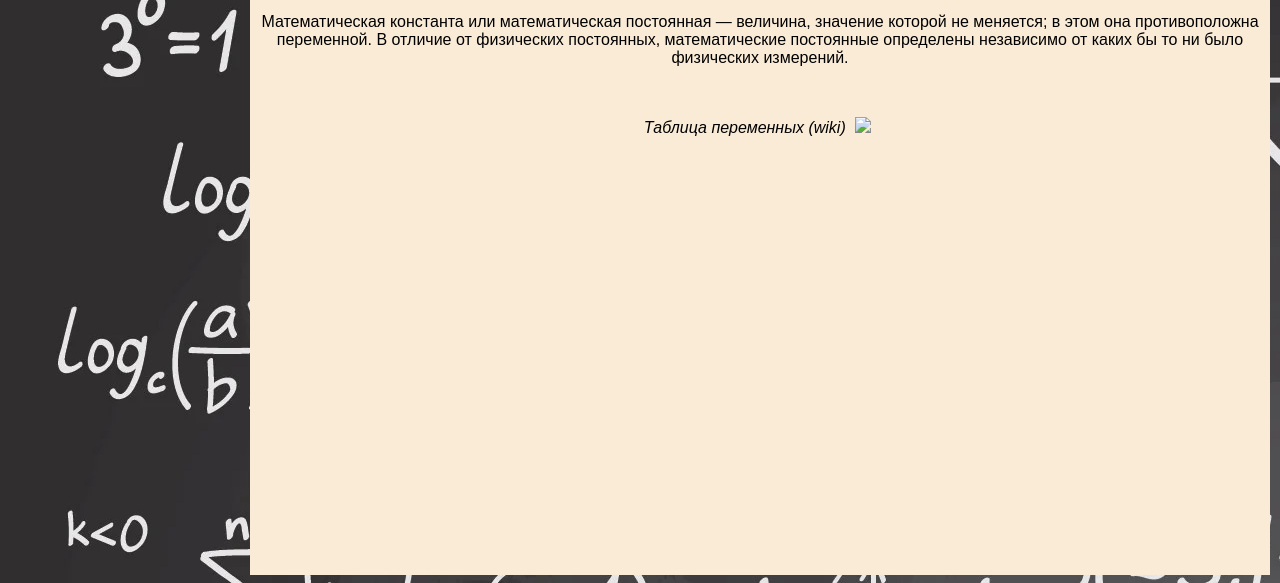
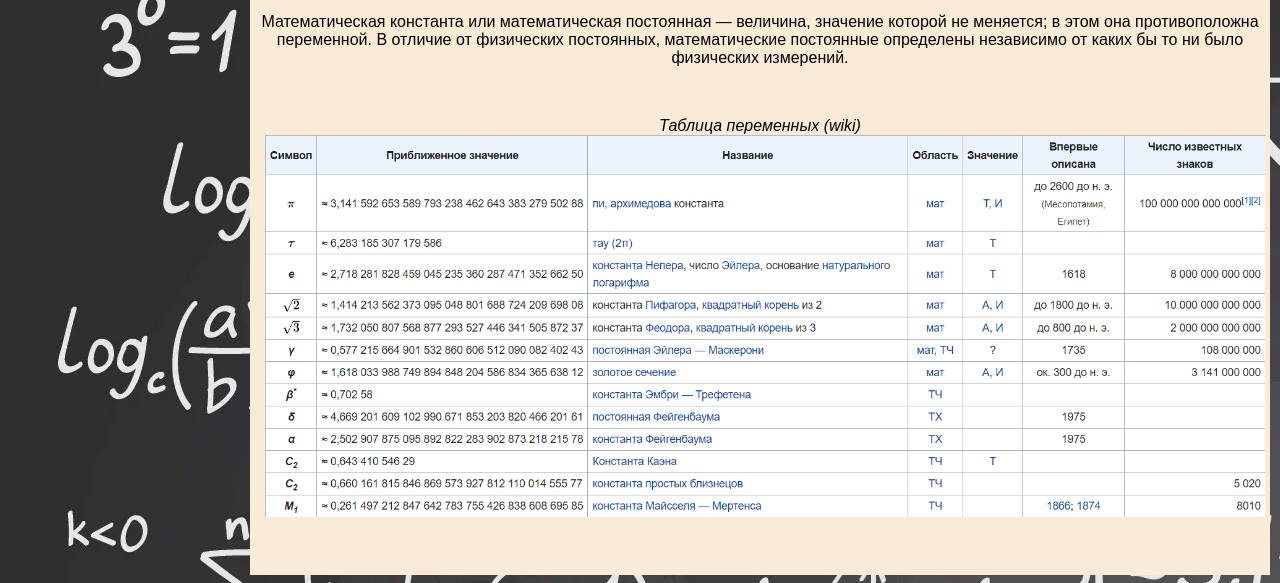
Before and after one commit to monsieown/mathsch19, a plain HTML site: page index.html in a window 1280 px wide. Shown: the part 217-800 px from the top of the page. Drawn offline with Linux system fonts and the light colour scheme; files whose address does not match are found by name.

Commit message:
Update index.html

```diff
--- a/index.html
+++ b/index.html
@@ -40,7 +40,7 @@
                     8F%20%D0%BF%D0%BE%D1%81%D1%82%D0%BE%D1%8F%D0%BD%D0%BD%D0%B0%D1%8F,%D1%82%D0%BE%20%D0
                     %BD%D0%B8%20%D0%B1%D1%8B%D0%BB%D0%BE%20%D1%84%D0%B8%D0%B7%D0%B8%D1%87%D0%B5%D1%81%D0
                     %BA%D0%B8%D1%85%20%D0%B8%D0%B7%D0%BC%D0%B5%D1%80%D0%B5%D0%BD%D0%B8%D0%B9.">
-                    <img src="main.png" width="1000"></a>
+                    <img src="img/main.png" width="1000"></a>
                 </div>
         </div>
     </div>
```
